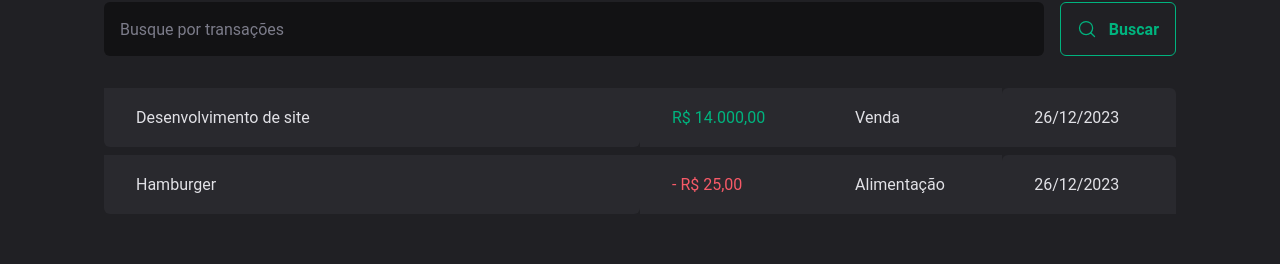
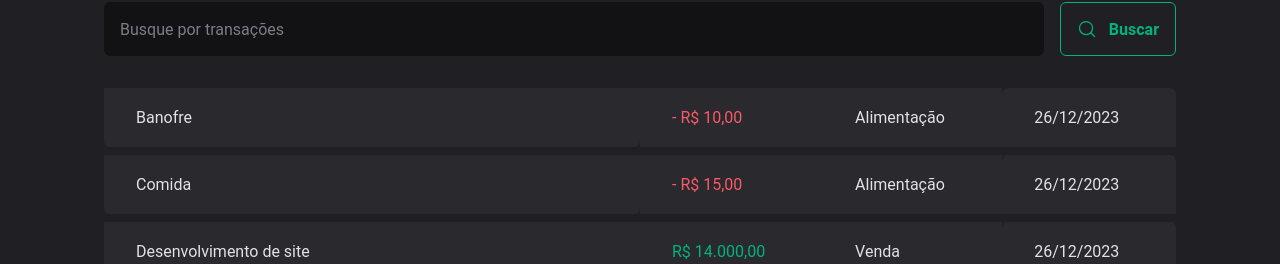
Before and after one commit to reciokaue/my-money, a React (Vite) app: page / in a window 1280 px wide. Shown: the part 437-701 px from the top of the page. Built offline with nearby package versions, Linux system fonts and the light colour scheme; data requests are answered from the project's data file.

Commit message:
new transaction

```diff
--- a/server.json
+++ b/server.json
@@ -15,6 +15,22 @@
       "category": "Alimentação",
       "price": 25,
       "createdAt": "2023-12-26T09:44:46.292Z"
+    },
+    {
+      "category": "Alimentação",
+      "description": "Comida",
+      "price": 15,
+      "type": "outcome",
+      "createdAt": "2023-12-26T12:43:54.988Z",
+      "id": 3
+    },
+    {
+      "category": "Alimentação",
+      "description": "Banofre",
+      "price": 10,
+      "type": "outcome",
+      "createdAt": "2023-12-26T12:52:20.436Z",
+      "id": 4
     }
   ]
 }
--- a/src/components/NewTransactionsModal/index.tsx
+++ b/src/components/NewTransactionsModal/index.tsx
@@ -12,6 +12,7 @@ import { zodResolver } from '@hookform/resolvers/zod'
 import * as Dialog from '@radix-ui/react-dialog'
 import * as z from 'zod'
 import { SpinningIcon } from '../SearchForm/styles'
+import { useTransactions } from '../../contexts/Transactions'
 
 const transactionSchema = z.object({
   description: z.string(),
@@ -24,6 +25,7 @@ type TransactionInputs = z.infer<typeof transactionSchema>
 
 export function NewTransactionsModal() {
   const {
+    reset,
     control,
     register,
     handleSubmit,
@@ -32,9 +34,12 @@ export function NewTransactionsModal() {
     resolver: zodResolver(transactionSchema),
   })
 
+  const { createTransaction } = useTransactions()
+
   async function handleCreateNewTransactions(data: TransactionInputs) {
-    await new Promise((resolve) => setTimeout(resolve, 2000))
-    console.log(data)
+    createTransaction(data)
+
+    reset()
   }
 
   return (
--- a/src/contexts/Transactions.tsx
+++ b/src/contexts/Transactions.tsx
@@ -17,6 +17,12 @@ interface Transaction {
   price: number
   createdAt: string
 }
+interface CreateTransaction {
+  description: string
+  type: 'income' | 'outcome'
+  category: string
+  price: number
+}
 
 interface TransactionsProviderProps {
   children: ReactNode
@@ -25,6 +31,7 @@ interface TransactionsProviderProps {
 interface TransactionsContextData {
   transactions: Transaction[]
   fetchTransactions: (query?: string) => Promise<void>
+  createTransaction: (data: CreateTransaction) => Promise<void>
 }
 
 const TransactionsContext = createContext({} as TransactionsContextData)
@@ -36,10 +43,26 @@ export function TransactionsProvider({ children }: TransactionsProviderProps) {
     const response = await api.get('/transactions', {
       params: {
         q: query,
+        _sort: 'createdAt',
+        _order: 'desc',
       },
     })
 
     setTransactions(response.data)
+  }
+
+  async function createTransaction(data: CreateTransaction) {
+    const { category, description, price, type } = data
+
+    const response = await api.post('/transactions', {
+      category,
+      description,
+      price,
+      type,
+      createdAt: new Date(),
+    })
+
+    setTransactions((state) => [response.data, ...state])
   }
 
   useEffect(() => {
@@ -47,7 +70,9 @@ export function TransactionsProvider({ children }: TransactionsProviderProps) {
   }, [])
 
   return (
-    <TransactionsContext.Provider value={{ transactions, fetchTransactions }}>
+    <TransactionsContext.Provider
+      value={{ transactions, fetchTransactions, createTransaction }}
+    >
       {children}
     </TransactionsContext.Provider>
   )
```
